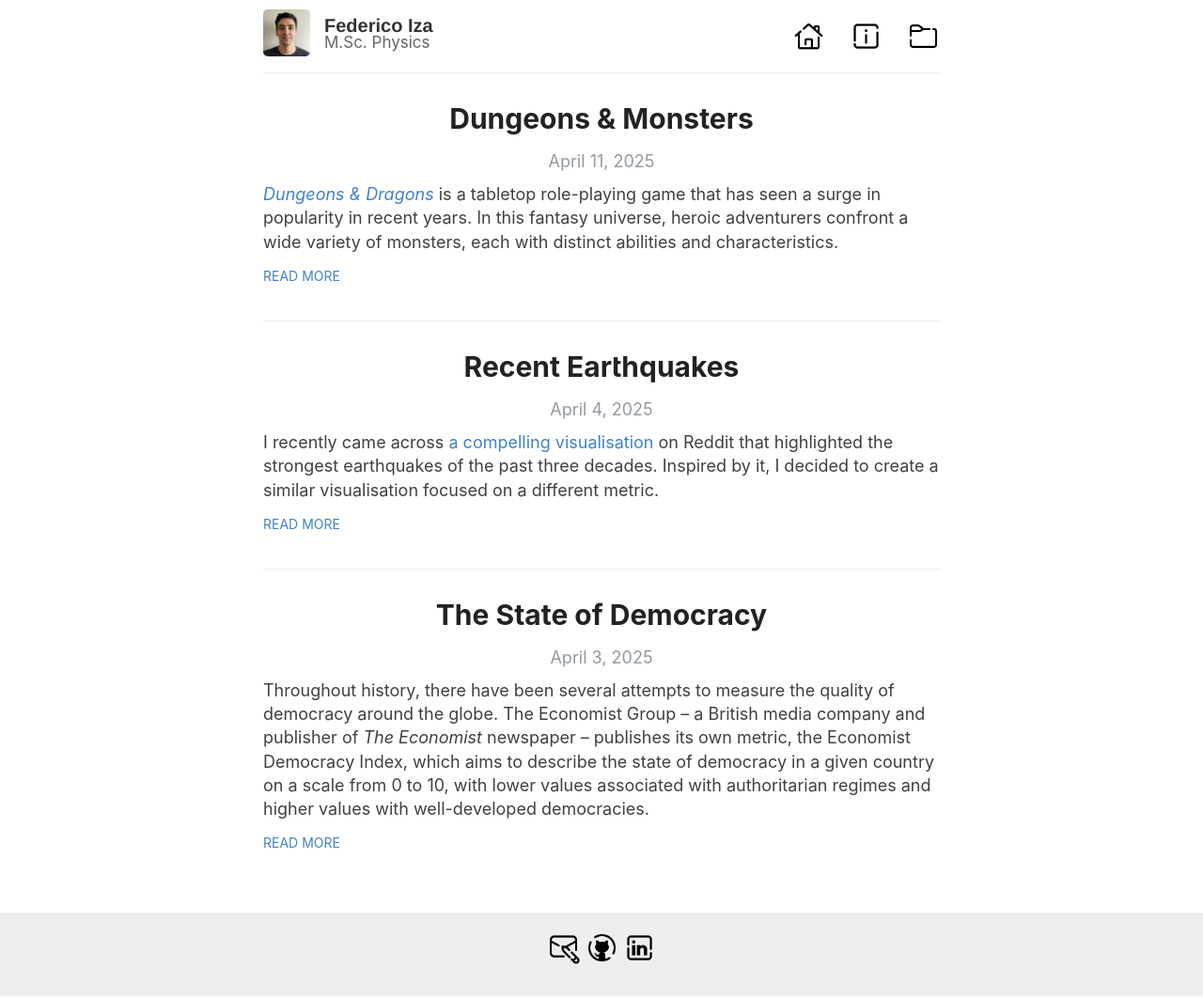
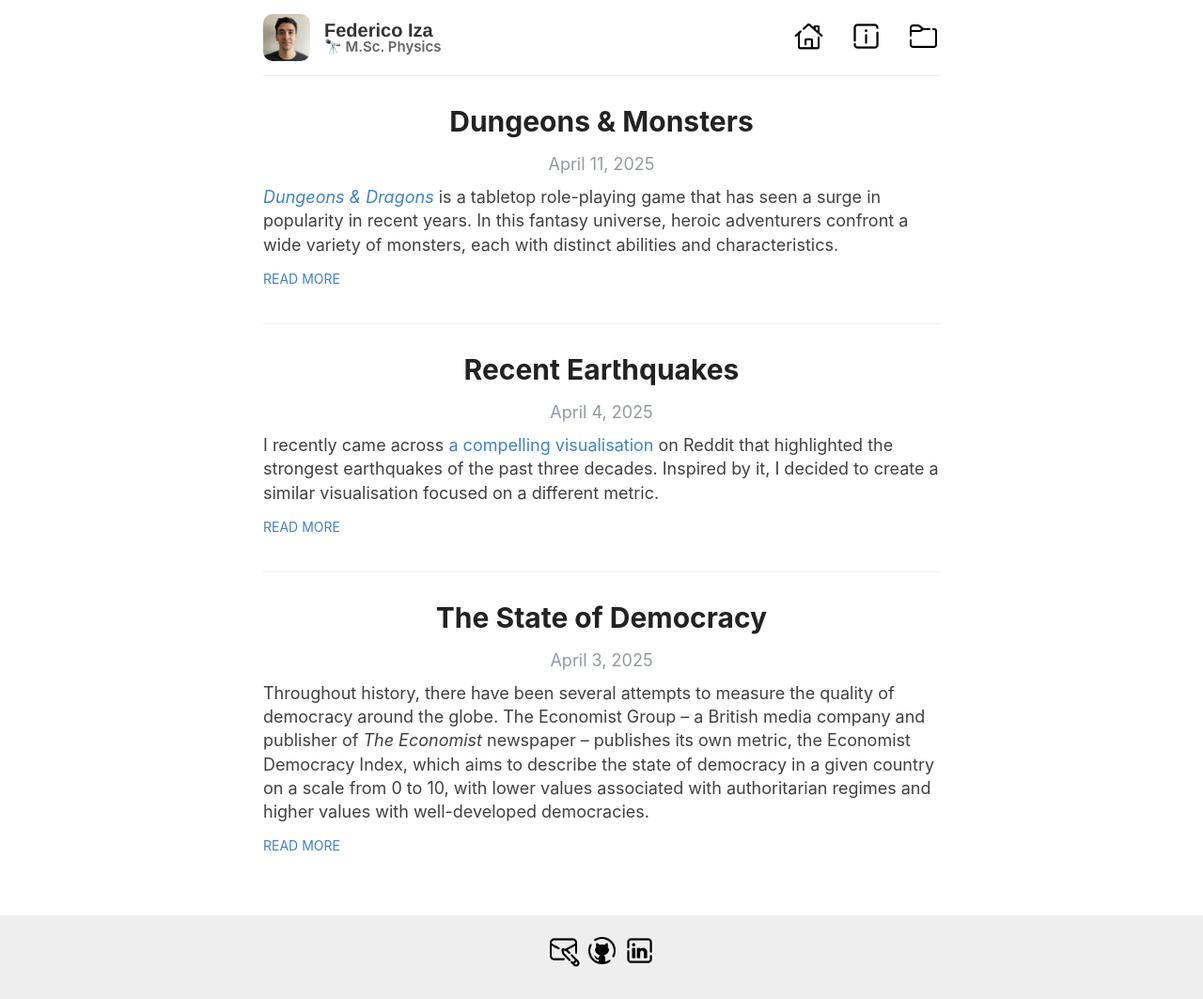
Before and after one commit to ffiza/ffiza.github.io, a Jekyll site: the page built from index.html, in a window 1280 px wide. Shown: the whole page at 94% size. Built offline with Jekyll 4.4.1, drawn with Linux system fonts in a browser that asks for light colours; the list of posts is cut into pages by our own code.

Commit message:
Update site masthead.

```diff
--- a/_layouts/default.html
+++ b/_layouts/default.html
@@ -24,7 +24,7 @@
 
             <div class="site-info">
               <h1 class="site-name"><a href="{{ site.baseurl }}/">{{ site.name }}</a></h1>
-              <p class="site-description">{{ site.description }}</p>
+              <p class="site-description">&#128301; {{ site.description }}</p>
             </div>
 
             <nav>
--- a/assets/style.scss
+++ b/assets/style.scss
@@ -287,6 +287,8 @@ nav img {
   width: 50px;
   height: 50px;
   margin-right: 15px;
+  margin-top: 5px;
+  margin-bottom: 5px;
 
   @include mobile {
     float: none;
@@ -295,7 +297,7 @@ nav img {
   }
 
   img {
-    border-radius: 5px;
+    border-radius: 10px;
     width: 50px;
     height: 50px;
     object-fit: cover;
@@ -304,6 +306,8 @@ nav img {
 
 .site-info {
   float: left;
+  margin-top: 5px;
+  margin-bottom: 5px;
 
   @include mobile {
     float: none;
@@ -330,7 +334,8 @@ nav img {
 .site-description {
   margin: -10px 0 0 0;
   color: $gray;
-  font-size: 17px;
+  font-size: 15px;
+  font-weight: 600;
 
   @include mobile {
     margin: 3px 0;
```
